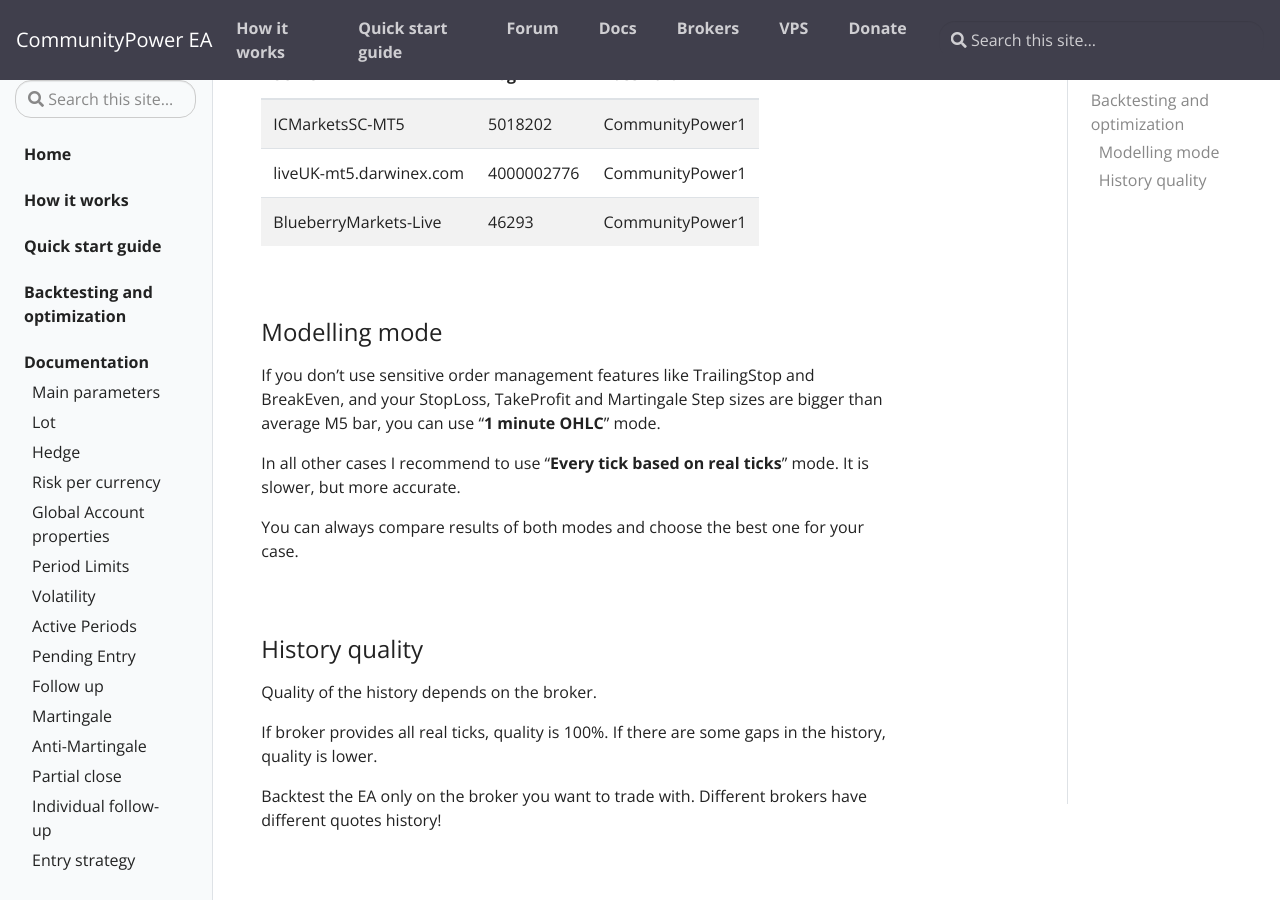
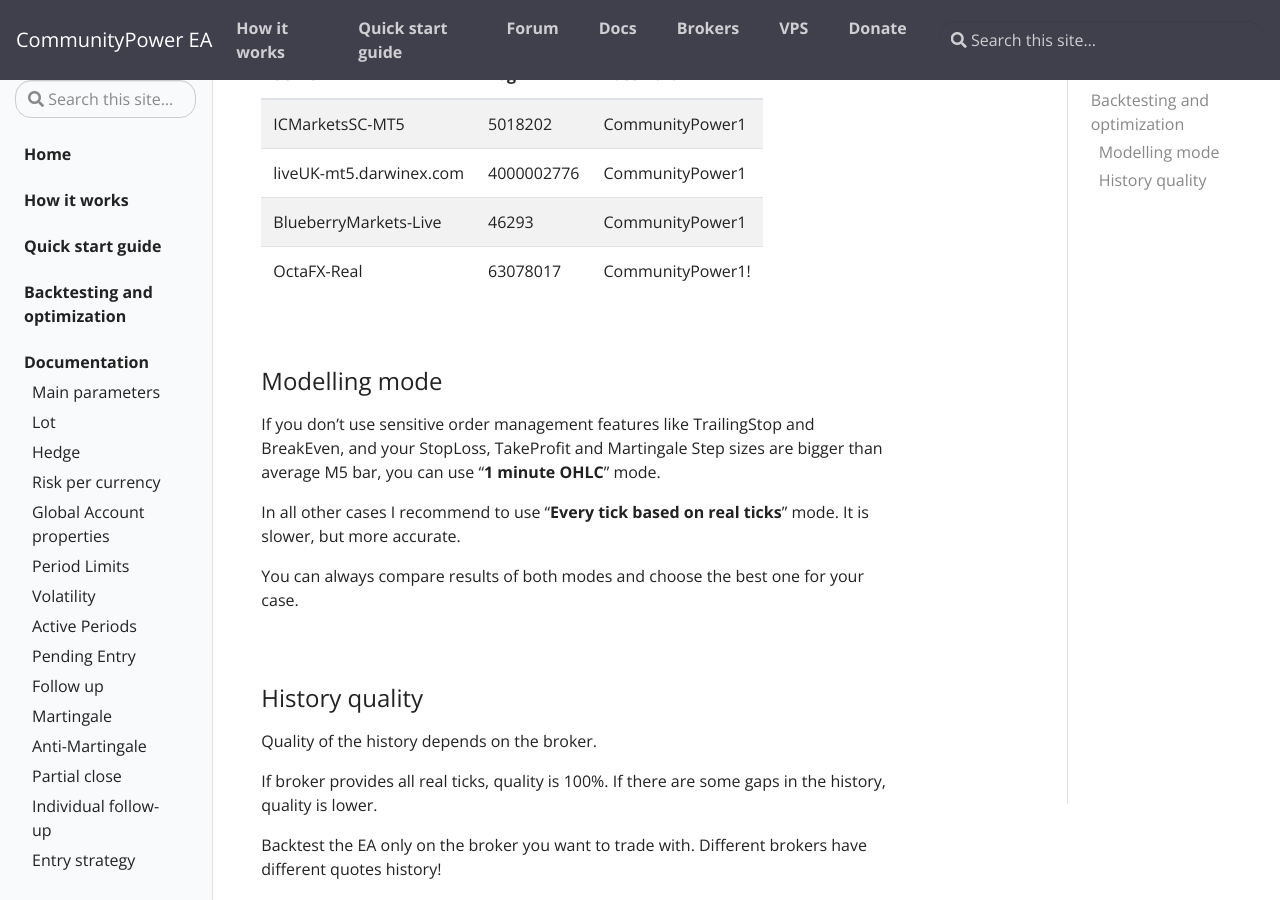
Before and after one commit to komposter/CommunityPowerEA.com, a Jekyll site: the page built from pages/backtesting-and-optimization.md, in a window 1280 px wide and 900 px high, scrolled down 432 px. Built offline with Jekyll 4.4.1, drawn with Linux system fonts in a browser that asks for light colours.

Commit message:
Content change

```diff
--- a/pages/backtesting-and-optimization.md
+++ b/pages/backtesting-and-optimization.md
@@ -19,6 +19,7 @@
 | ICMarketsSC-MT5 | 5018202 | CommunityPower1 |
 | liveUK-mt5.darwinex.com | 4000002776 | CommunityPower1 |
 | BlueberryMarkets-Live | 46293 | CommunityPower1 |
+| OctaFX-Real | 63078017 | CommunityPower1! |
 
 <br />
 
```
